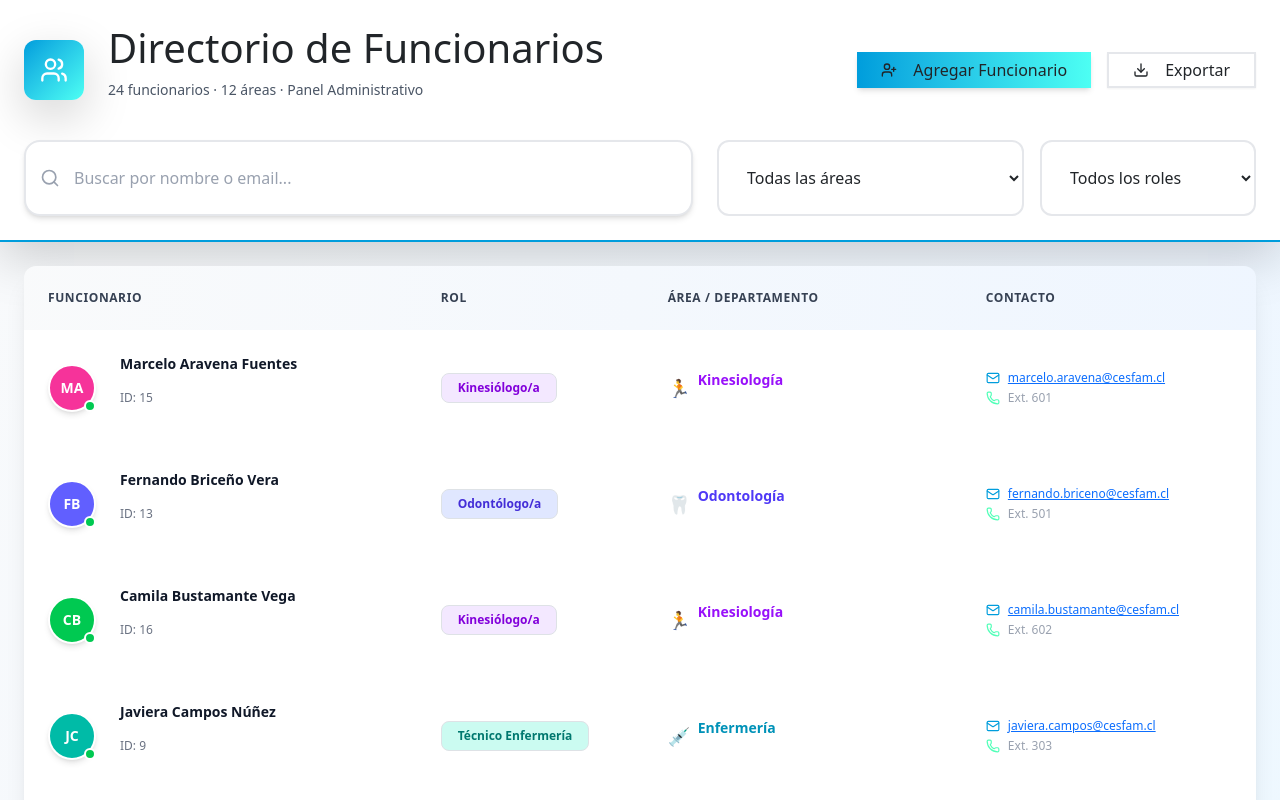
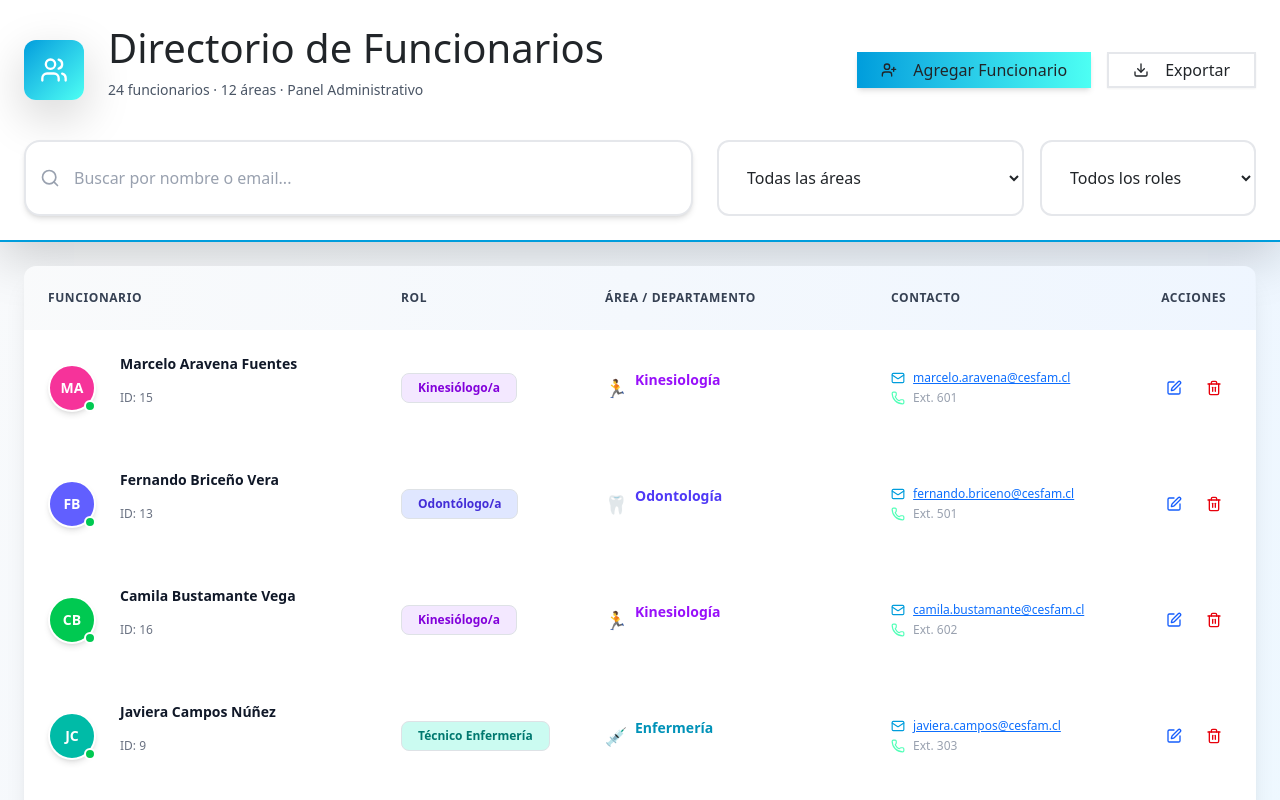
Before and after one commit to bnavarrete2004/intranet_cesfam, a React (Vite) app: page / in a window 1280 px wide. Shown: the top 800 px of the page. Built offline with nearby package versions, Linux system fonts and the light colour scheme.

Commit message:
Directorio Funcionarios Admin Listo!!

```diff
--- a/src/Pages/ADMIN/Directoriofuncionariosadmin.tsx
+++ b/src/Pages/ADMIN/Directoriofuncionariosadmin.tsx
@@ -14,7 +14,7 @@ import { FormularioFuncionario } from '@/components/common/Formulariofuncionario
 import type { Employee, AreaType, RoleType } from '@/types/employee';
 import { ROLE_CONFIG, AREA_CONFIG } from '@/types/employee';
 import { mockEmployees, searchEmployees } from '@/data/mockEmployees';
-import { Users, Mail, Phone, Filter, Download, UserPlus, CheckCircle2 } from 'lucide-react';
+import { Users, Mail, Phone, Filter, Download, UserPlus, CheckCircle2, Edit, Trash2 } from 'lucide-react';
 
 // ======================================================
 // FUNCIÓN PARA GENERAR INICIALES
@@ -50,6 +50,8 @@ const DirectorioFuncionariosAdmin: React.FC = () => {
   const [selectedRole, setSelectedRole] = useState<RoleType | 'all'>('all');
   const [dialogOpen, setDialogOpen] = useState(false);
   const [showSuccessMessage, setShowSuccessMessage] = useState(false);
+  const [successMessage, setSuccessMessage] = useState({ title: '', description: '' });
+  const [empleadoEditar, setEmpleadoEditar] = useState<Employee | undefined>();
 
   // ======================================================
   // DATOS PROCESADOS
@@ -89,6 +91,12 @@ const DirectorioFuncionariosAdmin: React.FC = () => {
   // MANEJADORES
   // ======================================================
 
+  const mostrarMensajeExito = (title: string, description: string) => {
+    setSuccessMessage({ title, description });
+    setShowSuccessMessage(true);
+    setTimeout(() => setShowSuccessMessage(false), 3000);
+  };
+
   const handleAgregarFuncionario = (nuevoFuncionario: Omit<Employee, 'id'>) => {
     // Generar ID único (en producción vendría del backend)
     const nuevoId = `EMP${(employees.length + 1).toString().padStart(3, '0')}`;
@@ -101,8 +109,58 @@ const DirectorioFuncionariosAdmin: React.FC = () => {
     setEmployees((prev) => [...prev, funcionarioCompleto]);
 
     // Mostrar mensaje de éxito
-    setShowSuccessMessage(true);
-    setTimeout(() => setShowSuccessMessage(false), 3000);
+    mostrarMensajeExito(
+      '¡Funcionario agregado!',
+      'El funcionario ha sido registrado exitosamente'
+    );
+  };
+
+  const handleEditarClick = (employee: Employee) => {
+    setEmpleadoEditar(employee);
+    setDialogOpen(true);
+  };
+
+  const handleGuardarEdicion = (funcionarioEditado: Omit<Employee, 'id'>) => {
+    if (!empleadoEditar) return;
+
+    setEmployees((prev) =>
+      prev.map((emp) =>
+        emp.id === empleadoEditar.id
+          ? { ...funcionarioEditado, id: empleadoEditar.id }
+          : emp
+      )
+    );
+
+    // Mostrar mensaje de éxito
+    mostrarMensajeExito(
+      '¡Datos editados exitosamente!',
+      'Los cambios han sido guardados correctamente'
+    );
+
+    setEmpleadoEditar(undefined);
+  };
+
+  const handleEliminar = (employee: Employee) => {
+    const confirmar = window.confirm(
+      `¿Está seguro que desea eliminar a ${employee.nombre} ${employee.apellidos}?`
+    );
+
+    if (confirmar) {
+      setEmployees((prev) => prev.filter((emp) => emp.id !== employee.id));
+
+      // Mostrar mensaje de éxito
+      mostrarMensajeExito(
+        '¡Funcionario eliminado!',
+        'El funcionario ha sido eliminado del sistema'
+      );
+    }
+  };
+
+  const handleDialogClose = (open: boolean) => {
+    setDialogOpen(open);
+    if (!open) {
+      setEmpleadoEditar(undefined);
+    }
   };
 
   // ======================================================
@@ -121,8 +179,8 @@ const DirectorioFuncionariosAdmin: React.FC = () => {
               <CheckCircle2 className="w-5 h-5 text-[#52FFB8]" />
             </div>
             <div>
-              <p className="font-semibold text-gray-900">¡Funcionario agregado!</p>
-              <p className="text-sm text-gray-600">El funcionario ha sido registrado exitosamente</p>
+              <p className="font-semibold text-gray-900">{successMessage.title}</p>
+              <p className="text-sm text-gray-600">{successMessage.description}</p>
             </div>
           </div>
         </div>
@@ -151,7 +209,10 @@ const DirectorioFuncionariosAdmin: React.FC = () => {
             <div className="flex gap-3">
               {/* Botón Agregar Funcionario */}
               <Button
-                onClick={() => setDialogOpen(true)}
+                onClick={() => {
+                  setEmpleadoEditar(undefined);
+                  setDialogOpen(true);
+                }}
                 className="bg-gradient-to-r from-[#009DDC] to-[#4DFFF3] hover:opacity-90 shadow-md"
               >
                 <UserPlus className="w-4 h-4 mr-2" />
@@ -240,12 +301,15 @@ const DirectorioFuncionariosAdmin: React.FC = () => {
                   <th className="px-6 py-4 text-left text-xs font-semibold text-gray-700 uppercase tracking-wider">
                     Contacto
                   </th>
+                  <th className="px-6 py-4 text-center text-xs font-semibold text-gray-700 uppercase tracking-wider">
+                    Acciones
+                  </th>
                 </tr>
               </thead>
               <tbody className="bg-white divide-y divide-gray-100">
                 {filteredEmployees.length === 0 ? (
                   <tr>
-                    <td colSpan={4} className="px-6 py-12 text-center">
+                    <td colSpan={5} className="px-6 py-12 text-center">
                       <div className="flex flex-col items-center">
                         <Users className="w-16 h-16 text-gray-300 mb-4" />
                         <p className="text-gray-500 font-medium">No se encontraron funcionarios</p>
@@ -349,6 +413,29 @@ const DirectorioFuncionariosAdmin: React.FC = () => {
                             )}
                           </div>
                         </td>
+
+                        {/* COLUMNA: Acciones */}
+                        <td className="px-6 py-4">
+                          <div className="flex items-center justify-center gap-2">
+                            {/* Botón Editar */}
+                            <button
+                              onClick={() => handleEditarClick(employee)}
+                              className="p-2 text-blue-600 hover:bg-blue-50 rounded-lg transition-colors group"
+                              title="Editar funcionario"
+                            >
+                              <Edit className="w-4 h-4 group-hover:scale-110 transition-transform" />
+                            </button>
+
+                            {/* Botón Eliminar */}
+                            <button
+                              onClick={() => handleEliminar(employee)}
+                              className="p-2 text-red-600 hover:bg-red-50 rounded-lg transition-colors group"
+                              title="Eliminar funcionario"
+                            >
+                              <Trash2 className="w-4 h-4 group-hover:scale-110 transition-transform" />
+                            </button>
+                          </div>
+                        </td>
                       </tr>
                     );
                   })
@@ -371,8 +458,9 @@ const DirectorioFuncionariosAdmin: React.FC = () => {
           ====================================================== */}
       <FormularioFuncionario
         open={dialogOpen}
-        onOpenChange={setDialogOpen}
-        onSubmit={handleAgregarFuncionario}
+        onOpenChange={handleDialogClose}
+        onSubmit={empleadoEditar ? handleGuardarEdicion : handleAgregarFuncionario}
+        empleadoEditar={empleadoEditar}
       />
     </div>
   );
```
